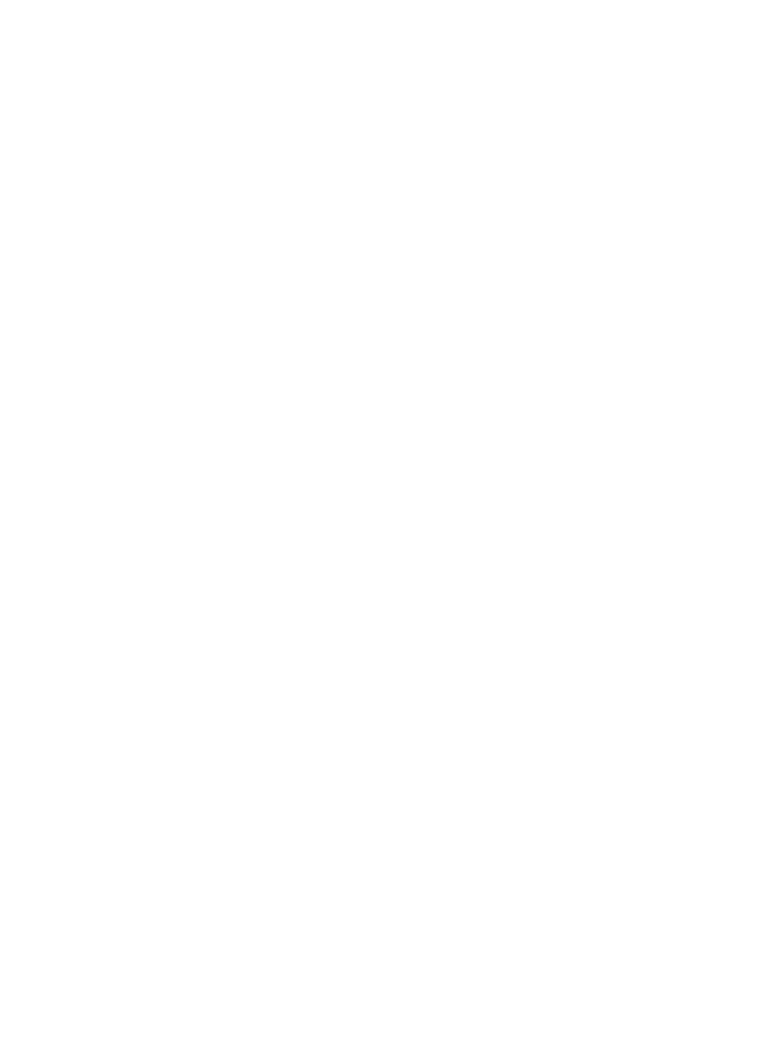
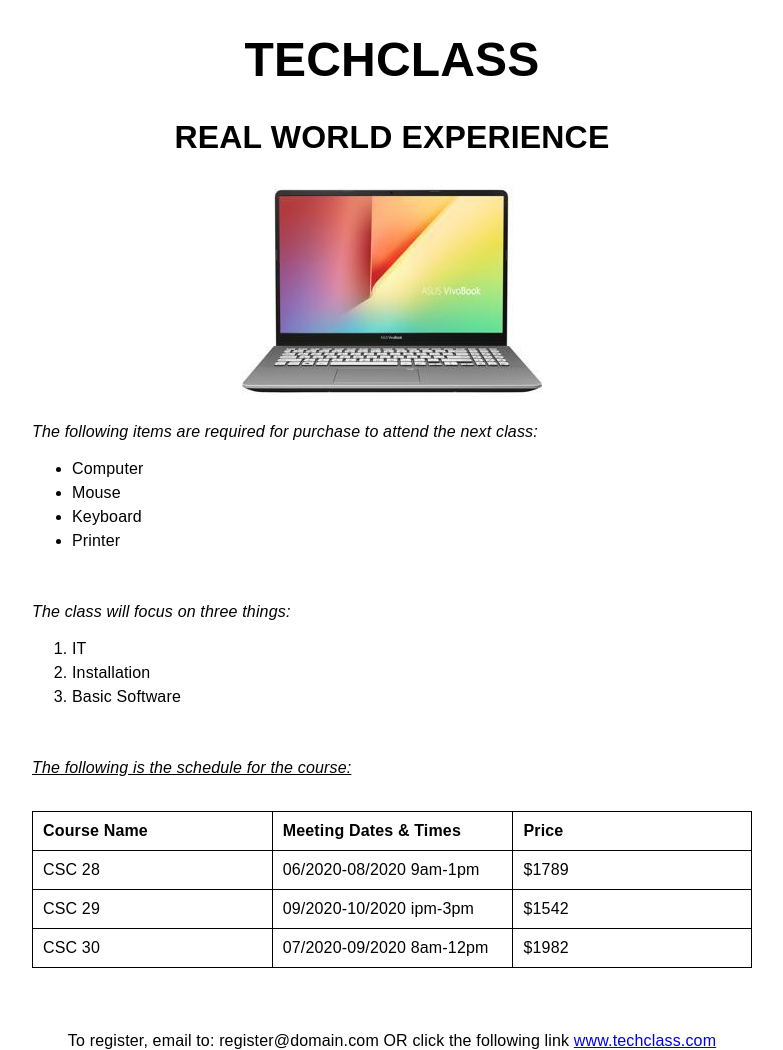
Before and after one commit to rachelf21/CISC_4800_EXAM_1, a plain HTML site: page index.html in a window 1280 px wide. Shown: the whole page, without its empty margins (248-1031 px from the left). Before the commit the page ends 800 px from the top, so only its background shows below. Drawn offline with Linux system fonts and the light colour scheme.

Commit message:
uploading files

```diff
--- a/index.html
+++ b/index.html
@@ -3,6 +3,80 @@
   <head>
     <title>TECHLASS: Real World Experience</title>
     <link href="styles.css" rel="stylesheet" />
+    <style>
+      .section2 {
+        width: 720px;
+        margin-right: auto;
+        margin-left: auto;
+      }
+      .footer {
+        text-align: center;
+      }
+      .main {
+        width: 70%;
+        margin: auto;
+        align-content: center;
+      }
+    </style>
   </head>
-  <body></body>
+  <body class="main">
+    <div class="section1">
+      <h1 style="font-size:3em">TECHCLASS</h1>
+      <h1>REAL WORLD EXPERIENCE</h1>
+      <img src="computer.jpg" width="300px" alt="computer" />
+    </div>
+
+    <div class="section2">
+      <p><i>The following items are required for purchase to attend the next class: </i></p>
+      <ul style="line-height: 1.5em">
+        <li>Computer</li>
+        <li>Mouse</li>
+        <li>Keyboard</li>
+        <li>Printer</li>
+      </ul>
+      <br />
+      <p><i>The class will focus on three things: </i></p>
+      <ol style="line-height: 1.5em">
+        <li>IT</li>
+        <li>Installation</li>
+        <li>Basic Software</li>
+      </ol>
+      <span style="line-height: 1em"></span> <br />
+      <p>
+        <i><u>The following is the schedule for the course:</u></i>
+      </p>
+      <br />
+    </div>
+
+    <div class="section3">
+      <table>
+        <tr>
+          <th>Course Name</th>
+          <th>Meeting Dates & Times</th>
+          <th>Price</th>
+        </tr>
+        <tr>
+          <td>CSC 28</td>
+          <td>06/2020-08/2020 9am-1pm</td>
+          <td>$1789</td>
+        </tr>
+        <tr>
+          <td>CSC 29</td>
+          <td>09/2020-10/2020 ipm-3pm</td>
+          <td>$1542</td>
+        </tr>
+        <tr>
+          <td>CSC 30</td>
+          <td>07/2020-09/2020 8am-12pm</td>
+          <td>$1982</td>
+        </tr>
+      </table>
+
+      <span style="line-height: 4em"></span> <br />
+    </div>
+
+    <div class="footer">
+      To register, email to: register@domain.com OR click the following link <a href="wwww.techclass.com">www.techclass.com</a>
+    </div>
+  </body>
 </html>
--- a/styles.css
+++ b/styles.css
@@ -0,0 +1,25 @@
+body {
+  font-family: "ITC Franklin Gothic", "arial", "sans-serif";
+  font-weight: 400;
+  letter-spacing: 0.01em;
+}
+
+.section1 {
+  text-align: center;
+}
+
+table {
+  border-collapse: collapse;
+  width: 720px;
+  margin-right: auto;
+  margin-left: auto;
+}
+
+th,
+td {
+  text-align: left;
+  border: 1px solid;
+  border-collapse: collapse;
+  padding: 10px;
+  width: 240px;
+}
```
Also changed, not shown: computer.jpg (added), screenshot.png (added).
